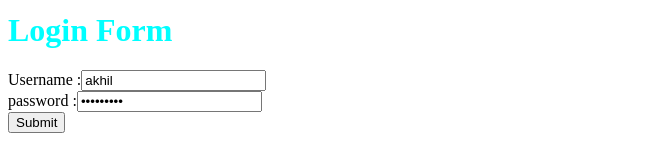
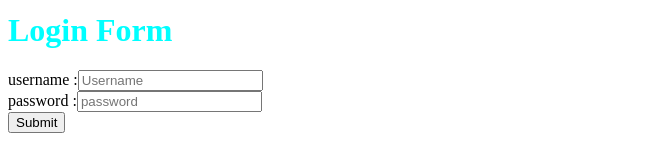
Before and after one commit to AkhilVijayanfd/Webpack_TypeScript, a React app: page /login in a window 1280 px wide. Shown: the part 202-364 px from the top of the page, without its empty margins (0-670 px from the left). Built offline with nearby package versions, Linux system fonts and the light colour scheme.

Commit message:
Update Login.tsx

```diff
--- a/src/Pages/Login.tsx
+++ b/src/Pages/Login.tsx
@@ -6,12 +6,17 @@ import '../styles.css';
 interface Props {
     setIsAuth: React.Dispatch<React.SetStateAction<boolean>>;
 }
+ const Value = [{username:"akhil", password:"akhil@123"}]
 
 const Login: React.FC<Props> = ({ setIsAuth }) => {
     const history = useHistory();
-    const handleLogin = () => {
+    const [username, setUsername] = useState("");
+    const [password, setPassword] = useState("");
+    const handleLogin = (username: string, password: string) => {
 
-      if (initialValues.username == "akhil" && initialValues.password == "akhil@123")
+
+      for (let i =0; i < Value.length; i++){
+        if  (username === Value[i].username && password === Value[i].password)
         {
           setIsAuth(true);
           history.push("/profile");
@@ -20,46 +25,23 @@ const Login: React.FC<Props> = ({ setIsAuth }) => {
         {
           setIsAuth(false);
         }
-    };
-    const initialValues = { username: "akhil", password: "akhil@123" };
-    const [formValues, setFormValues] = useState(initialValues);
-    const [formErrors, setFormErrors] = useState({});
-    const [isSubmit, setIsSubmit] = useState(false);
-    const handleChange = (e) => {
-        const { name, value } = e.target;
-        setFormValues({ ...formValues, [name]: value });
+      }
+
   };
 
-    const handleSubmit = (e) => {
-    e.preventDefault();
-    setFormErrors(validate(formValues));
-    setIsSubmit(true);
-    };
-
-    useEffect(() => {
-        console.log(formErrors);
-        if (Object.keys(formErrors).length === 0 && isSubmit) {
-          console.log(formValues);
-        }
-      }, [formErrors]);
-
-      const validate = (values) => {
-        const errors = {};
-        return errors;
-      };
     return(
 
 
-    <form onSubmit={handleSubmit}>
+
+
+    <div className="login">
     <h1>Login Form</h1>
-    <div className="login">
-    <label>Username :</label>
+    <label>username :</label>
     <input
     type="text"
     name="username"
     placeholder="Username"
-    value={formValues.username}
-    onChange={handleChange}
+    onChange={(e) => setUsername(e.target.value)}
     />
     <br></br>
     <label>password :</label>
@@ -67,13 +49,12 @@ const Login: React.FC<Props> = ({ setIsAuth }) => {
     type="password"
     name="password"
     placeholder="password"
-    value={formValues.password}
-    onChange={handleChange}
+    onChange={ (e) => setPassword(e.target.value)}
     />
     <br></br>
-    <button onClick={() => handleLogin()}>Submit</button>
+    <button onClick={() => handleLogin(username, password)}>Submit</button>
     </div>
-    </form>
+
     );
 };
 
```
Lines whose indentation alone changed are shown as unchanged.
